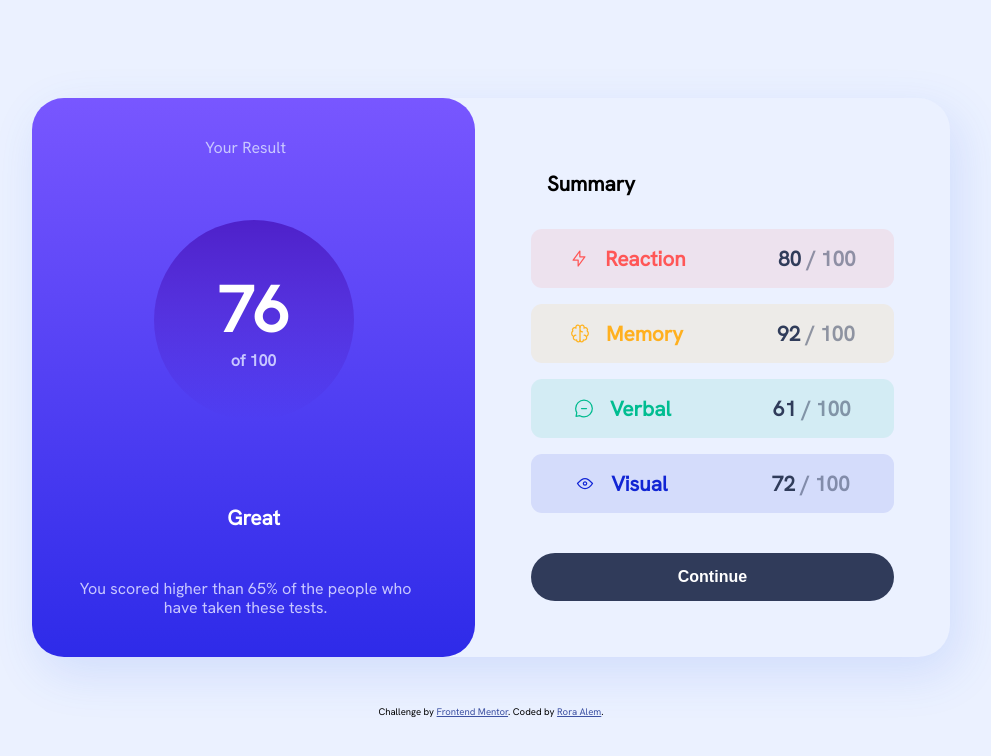
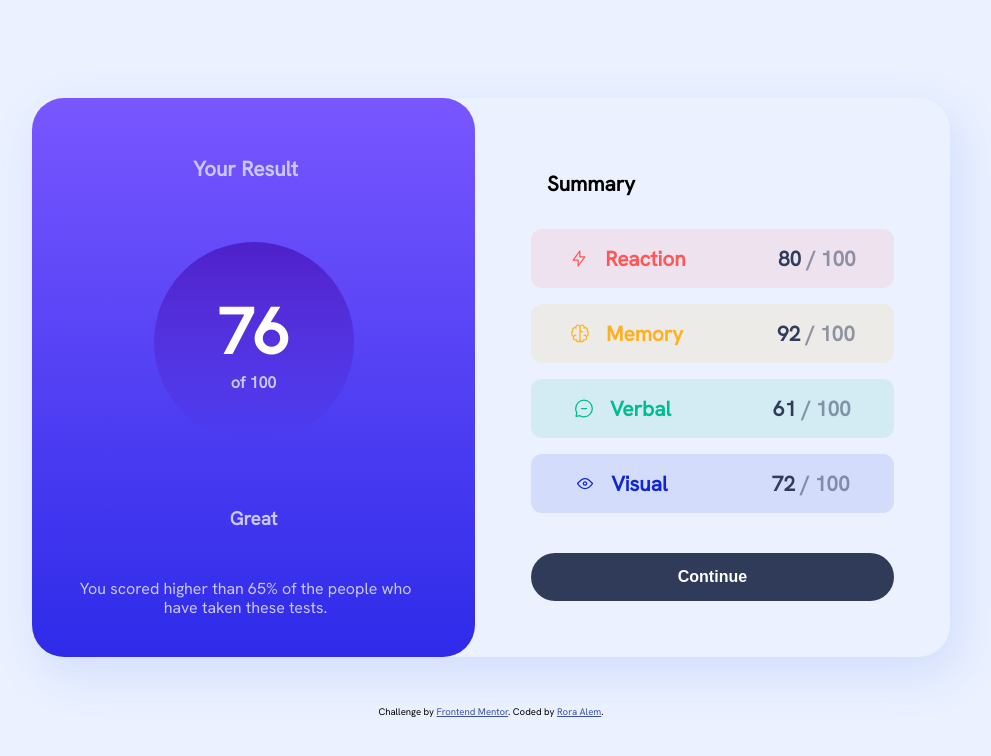
Before and after one commit to Rgit915/results-summary-component, a plain HTML site: page index.html in a window 1280 px wide. Shown: the whole page, without its empty margins (149-1140 px from the left). Drawn offline with Linux system fonts and the light colour scheme.

Commit message:
Update style for result title

```diff
--- a/style.css
+++ b/style.css
@@ -91,8 +91,8 @@ body {
   text-align: center;
 }
 
-.result h3 {
-  color: var(--white);
+.result .title {
+  color: var(--light-lavender);
   font-size: 1rem;
   font-weight: 700;
   margin-top: 1.3rem;
@@ -193,7 +193,7 @@ body {
     border-radius: var(--border-radius);
     padding: var(--padding);
   }
-  .result h3 {
+  .result .title {
     font-size: 1.3rem;
   }
   .result .circle {
```
